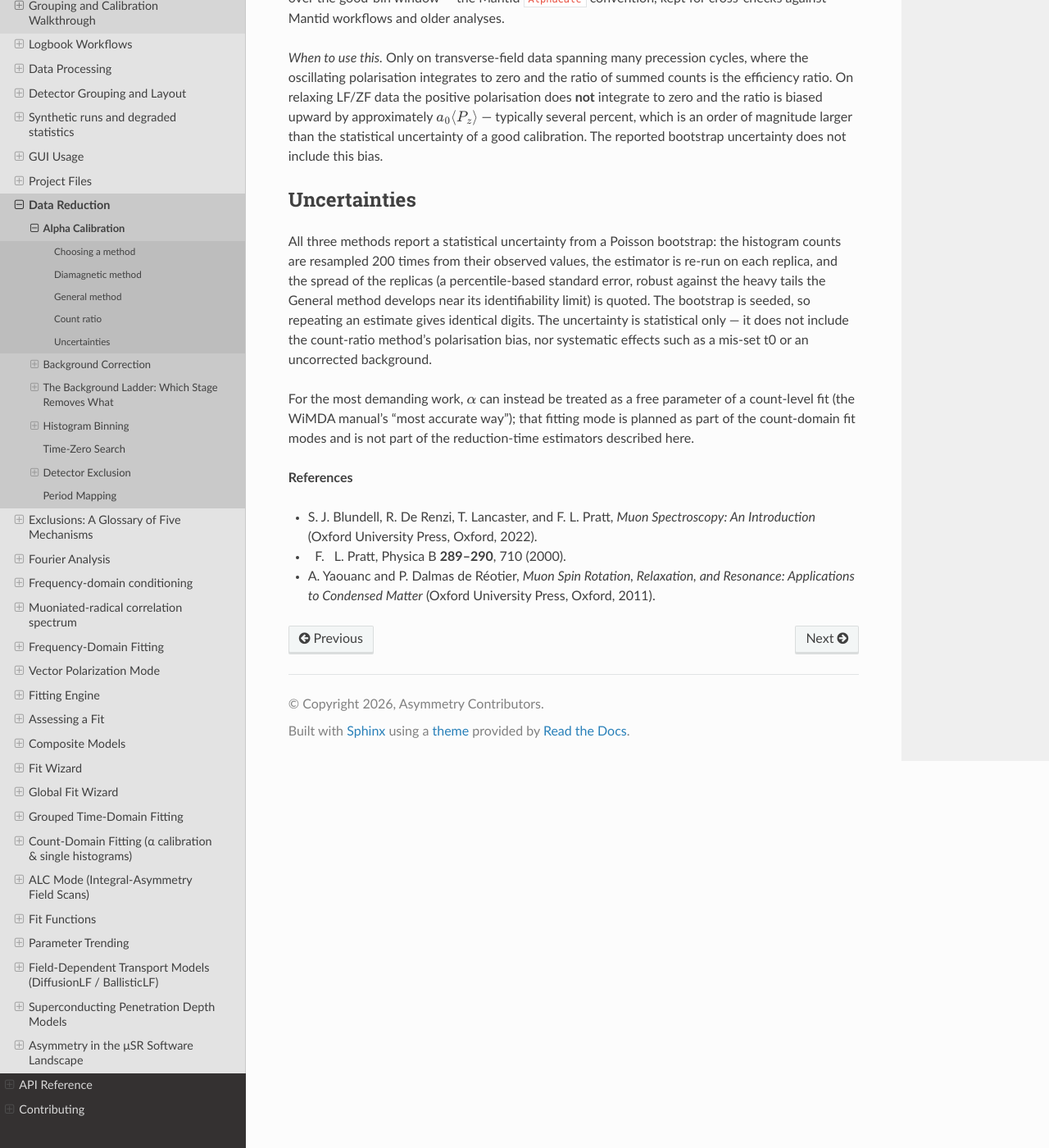
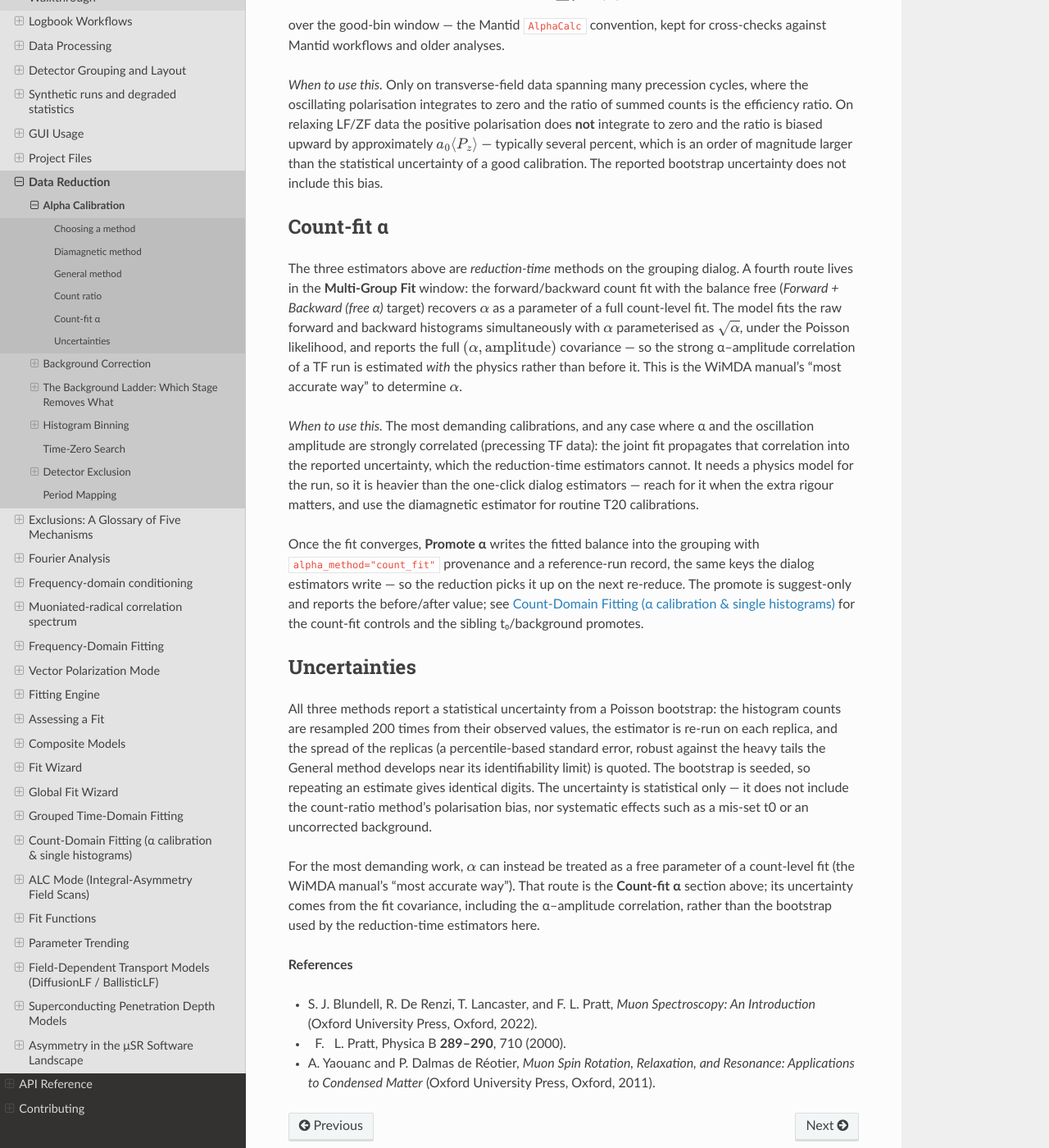
Before and after one commit to BenHuddart/asymmetry, a Sphinx documentation site: the page built from docs/user_guide/data_reduction/alpha_calibration.rst, in a window 1280 px wide and 1400 px high, scrolled down 2185 px. Shown: the whole window at 82% size. Built offline with Sphinx 7.4.7 and the Read the Docs theme 3.1.0, drawn with Linux system fonts in a browser that asks for light colours; some of the changed text lies outside the part shown.

Commit message:
docs: count-fit α as the fourth alpha route + t0/background promote paragraphs
- alpha_calibration.rst: a "Count-fit α" section documenting the free-α F+B
  count fit as the fourth route (when-to-use register — most demanding work /
  strong α–amplitude correlation), with the Promote α path; table row added and
  the stale "planned" closing paragraph corrected.
- count_domain_fitting.rst: a "Promoting α, t₀ and the background" section
  beside the deadtime promote, covering the three sibling promotes (t0 sub-bin
  residual + run-wide note; background raw-counts caveat); count-fit window
  relabelled "Skip window (µs)".
- exclusions.rst: the count-fit row's GUI label updated to "Skip window (µs)".

Co-Authored-By: Claude Opus 4.8 (1M context) <noreply@anthropic.com>

```diff
--- a/docs/user_guide/data_reduction/alpha_calibration.rst
+++ b/docs/user_guide/data_reduction/alpha_calibration.rst
@@ -34,6 +34,7 @@ Data in hand                  Method
 Weak-TF calibration run       **Diamagnetic** (preferred whenever TF data exist)
 Only relaxing LF/ZF runs      **General** — needs *visible* relaxation
 Quick TF cross-check          **Count ratio** (Mantid ``AlphaCalc`` convention)
+Most demanding work           **Count-fit α** (free count-fit parameter)
 ============================  ====================================================
 
 The standard workflow is the WiMDA/ISIS one: take a weak transverse-field
@@ -121,6 +122,35 @@ percent, which is an order of magnitude larger than the statistical
 uncertainty of a good calibration. The reported bootstrap uncertainty does
 not include this bias.
 
+Count-fit α
+-----------
+
+The three estimators above are *reduction-time* methods on the grouping
+dialog. A fourth route lives in the **Multi-Group Fit** window: the
+forward/backward count fit with the balance free (*Forward + Backward
+(free α)* target) recovers :math:`\alpha` as a parameter of a full count-level
+fit. The model fits the raw forward and backward histograms simultaneously
+with :math:`\alpha` parameterised as :math:`\sqrt{\alpha}`, under the Poisson
+likelihood, and reports the full :math:`(\alpha, \text{amplitude})`
+covariance — so the strong α–amplitude correlation of a TF run is estimated
+*with* the physics rather than before it. This is the WiMDA manual's "most
+accurate way" to determine :math:`\alpha`.
+
+*When to use this.* The most demanding calibrations, and any case where α and
+the oscillation amplitude are strongly correlated (precessing TF data): the
+joint fit propagates that correlation into the reported uncertainty, which the
+reduction-time estimators cannot. It needs a physics model for the run, so it
+is heavier than the one-click dialog estimators — reach for it when the extra
+rigour matters, and use the diamagnetic estimator for routine T20
+calibrations.
+
+Once the fit converges, **Promote α** writes the fitted balance into the
+grouping with ``alpha_method="count_fit"`` provenance and a reference-run
+record, the same keys the dialog estimators write — so the reduction picks it
+up on the next re-reduce. The promote is suggest-only and reports the
+before/after value; see :doc:`../count_domain_fitting` for the count-fit
+controls and the sibling t₀/background promotes.
+
 Uncertainties
 -------------
 
@@ -135,9 +165,10 @@ bias, nor systematic effects such as a mis-set t0 or an uncorrected
 background.
 
 For the most demanding work, :math:`\alpha` can instead be treated as a free
-parameter of a count-level fit (the WiMDA manual's "most accurate way");
-that fitting mode is planned as part of the count-domain fit modes and is
-not part of the reduction-time estimators described here.
+parameter of a count-level fit (the WiMDA manual's "most accurate way"). That
+route is the **Count-fit α** section above; its uncertainty comes from the fit
+covariance, including the α–amplitude correlation, rather than the bootstrap
+used by the reduction-time estimators here.
 
 **References**
 
--- a/docs/user_guide/exclusions.rst
+++ b/docs/user_guide/exclusions.rst
@@ -25,7 +25,7 @@ The five at a glance
      - Parameterisation
      - Schema key
    * - **Count-fit exclude window**
-       (:doc:`count_domain_fitting` — "Exclude (μs)")
+       (:doc:`count_domain_fitting` — "Skip window (μs)")
      - time bins
      - **hard drop** from the fit — the bins inside are removed (endpoints
        inclusive) and contribute nothing to the cost
```
Also changed, not shown: docs/user_guide/count_domain_fitting.rst (+33 -3 lines).
